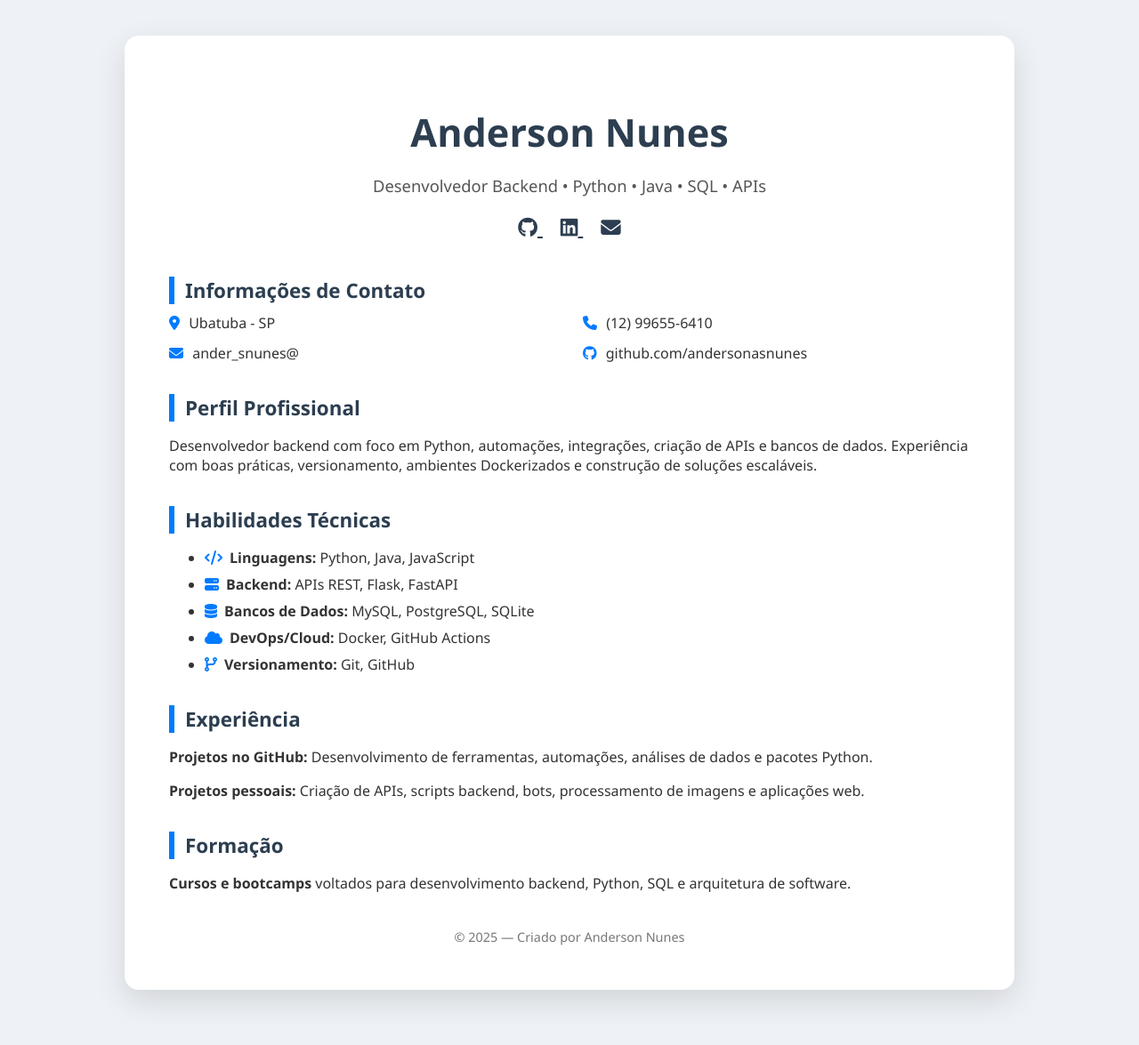
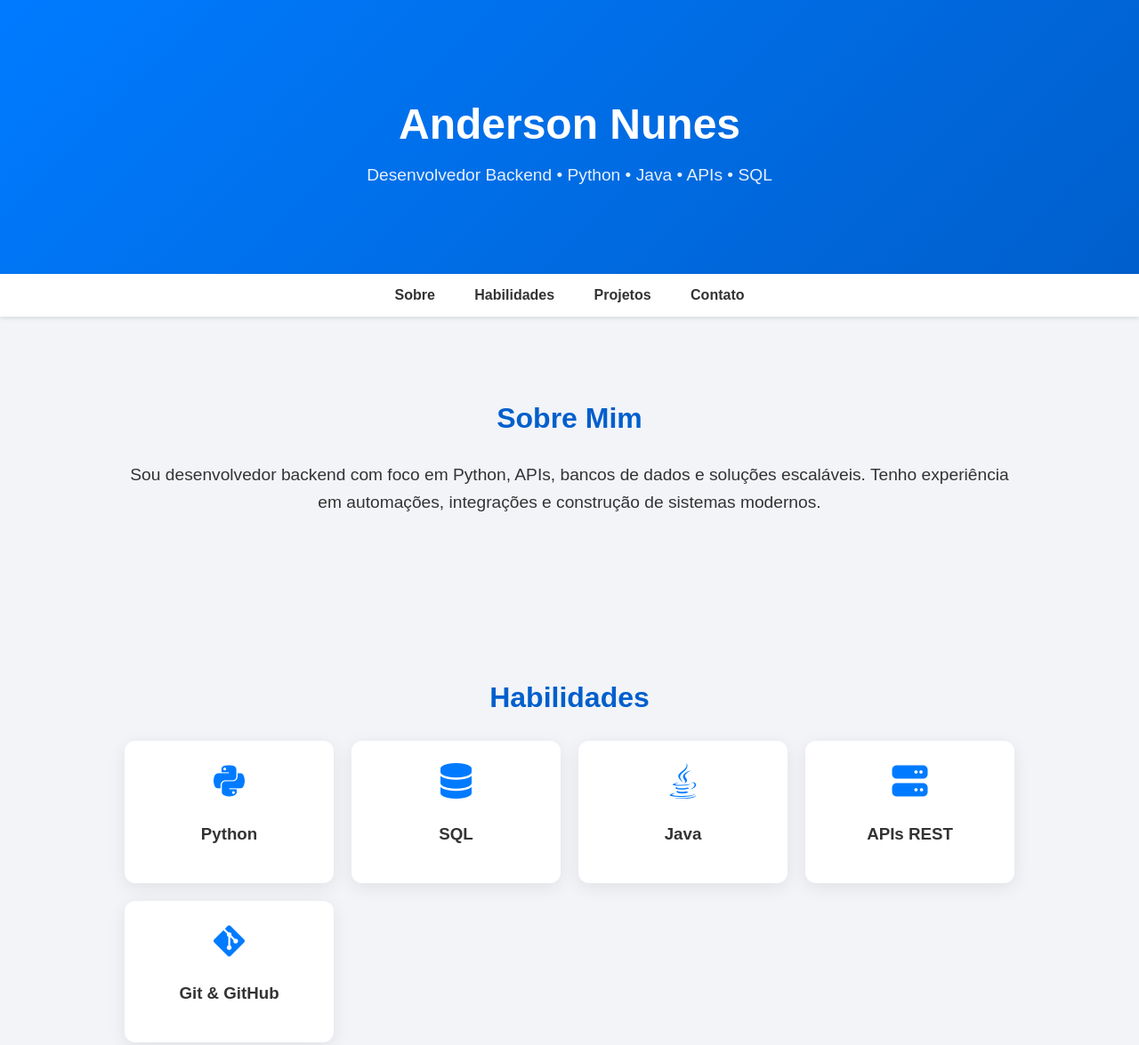
Before and after one commit to andersonasnunes/resume-anderson, a plain HTML site: page index.html in a window 1280 px wide. Shown: the top 1175 px of the page at 89% size. Before the commit the page ends 1153 px from the top, so only its background shows below. Drawn offline with Linux system fonts and the light colour scheme.

Commit message:
Update index.html

```diff
--- a/index.html
+++ b/index.html
@@ -1,179 +1,255 @@
 <!DOCTYPE html>
 <html lang="pt-BR">
 <head>
-<meta charset="UTF-8" />
-<meta name="viewport" content="width=device-width, initial-scale=1.0" />
-<title>Currículo - Anderson Nunes</title>
+<meta charset="UTF-8">
+<meta name="viewport" content="width=device-width, initial-scale=1.0">
+<title>Anderson – Desenvolvedor</title>
 
-<!-- Ícones -->
+<!-- Font Awesome -->
 <link rel="stylesheet" href="https://cdnjs.cloudflare.com/ajax/libs/font-awesome/6.5.0/css/all.min.css">
 
 <style>
     body {
         margin: 0;
-        font-family: "Segoe UI", Arial, sans-serif;
-        background: #eef1f5;
+        font-family: "Poppins", sans-serif;
+        background: #f2f4f8;
         color: #333;
-    }
-
-    .container {
-        max-width: 900px;
-        margin: 40px auto;
-        background: white;
-        padding: 50px;
-        border-radius: 16px;
-        box-shadow: 0 12px 35px rgba(0,0,0,0.12);
+        scroll-behavior: smooth;
     }
 
     header {
+        background: linear-gradient(135deg, #007bff, #005fcc);
+        padding: 80px 20px;
+        color: white;
         text-align: center;
-        margin-bottom: 40px;
     }
 
     header h1 {
-        font-size: 2.7rem;
+        font-size: 3rem;
         margin-bottom: 10px;
-        color: #2c3e50;
+        animation: fadeIn 1.2s ease-in-out;
     }
 
     header p {
-        font-size: 1.15rem;
-        color: #555;
+        font-size: 1.2rem;
+        opacity: 0.9;
     }
 
-    /* Redes */
-    .social {
-        margin-top: 15px;
+    nav {
+        background: white;
+        padding: 15px 0;
+        text-align: center;
+        box-shadow: 0 2px 5px rgba(0,0,0,0.1);
+        position: sticky;
+        top: 0;
+        z-index: 10;
     }
 
-    .social a {
-        margin: 0 10px;
-        font-size: 1.4rem;
-        color: #2c3e50;
+    nav a {
+        margin: 0 20px;
+        color: #333;
+        font-weight: 600;
+        text-decoration: none;
         transition: 0.2s;
     }
-    .social a:hover {
+
+    nav a:hover {
         color: #007bff;
     }
 
-    /* Seções */
-    .section {
-        margin-bottom: 35px;
+    section {
+        padding: 70px 20px;
+        max-width: 1000px;
+        margin: auto;
     }
 
-    .section-title {
-        font-size: 1.4rem;
-        margin-bottom: 10px;
-        color: #2c3e50;
-        border-left: 6px solid #007bff;
-        padding-left: 12px;
-        font-weight: 600;
+    .title {
+        text-align: center;
+        font-size: 2rem;
+        margin-bottom: 30px;
+        color: #005fcc;
     }
 
-    /* Informações */
-    .info-grid {
-        display: grid;
-        grid-template-columns: 1fr 1fr;
-        gap: 12px 30px;
-        font-size: 1rem;
-    }
-    @media(max-width: 700px) {
-        .info-grid { grid-template-columns: 1fr; }
-    }
-
-    .highlight {
-        font-weight: bold;
-        color: #007bff;
-        margin-right: 6px;
+    /* Sobre */
+    #sobre p {
+        font-size: 1.2rem;
+        text-align: center;
+        line-height: 1.6;
     }
 
     /* Habilidades */
-    .skills-list li {
-        margin-bottom: 8px;
+    .skills {
+        display: grid;
+        grid-template-columns: repeat(auto-fit, minmax(200px, 1fr));
+        gap: 20px;
     }
-    .skills-list i {
+
+    .skill-card {
+        background: white;
+        padding: 25px;
+        text-align: center;
+        border-radius: 12px;
+        box-shadow: 0 5px 20px rgba(0,0,0,0.08);
+        transition: 0.3s;
+    }
+
+    .skill-card:hover {
+        transform: translateY(-6px);
+        box-shadow: 0 10px 30px rgba(0,0,0,0.15);
+    }
+
+    .skill-card i {
+        font-size: 2.5rem;
         color: #007bff;
-        margin-right: 8px;
+        margin-bottom: 10px;
+    }
+
+    /* Projetos */
+    .projects {
+        display: grid;
+        grid-template-columns: repeat(auto-fit, minmax(260px, 1fr));
+        gap: 25px;
+    }
+
+    .project-card {
+        background: white;
+        padding: 25px;
+        border-radius: 12px;
+        box-shadow: 0 5px 20px rgba(0,0,0,0.08);
+        transition: 0.3s;
+    }
+
+    .project-card:hover {
+        transform: translateY(-6px);
+    }
+
+    .project-card h3 {
+        margin-bottom: 10px;
+        color: #005fcc;
+    }
+
+    /* Contato */
+    .contact-info {
+        text-align: center;
+        font-size: 1.2rem;
+    }
+
+    .contact-info i {
+        color: #005fcc;
+        margin-right: 10px;
     }
 
     /* Footer */
-    .footer {
+    footer {
+        margin-top: 50px;
+        background: #005fcc;
+        padding: 20px;
         text-align: center;
-        margin-top: 40px;
-        font-size: 0.9rem;
-        color: #777;
+        color: white;
+    }
+
+    /* Animações */
+    @keyframes fadeIn {
+        from { opacity: 0; transform: translateY(-20px); }
+        to { opacity: 1; transform: translateY(0); }
     }
 </style>
 </head>
 <body>
-<div class="container">
 
-    <!-- Cabeçalho -->
+<!-- Header -->
 <header>
     <h1>Anderson Nunes</h1>
-        <p>Desenvolvedor Backend • Python • Java • SQL • APIs</p>
-
-        <div class="social">
-            <a href="https://github.com/andersonasnunes" target="_blank">
-                <i class="fab fa-github"></i>
-            </a>
-            <a href="#" target="_blank">
-                <i class="fab fa-linkedin"></i>
-            </a>
-            <a href="mailto:ander_snunes@" target="_blank">
-                <i class="fas fa-envelope"></i>
-            </a>
-        </div>
+    <p>Desenvolvedor Backend • Python • Java • APIs • SQL</p>
 </header>
 
-    <!-- Contato -->
-    <div class="section">
-        <div class="section-title">Informações de Contato</div>
-        <div class="info-grid">
-            <div><span class="highlight"><i class="fa-solid fa-location-dot"></i></span> Ubatuba - SP</div>
-            <div><span class="highlight"><i class="fa-solid fa-phone"></i></span> (12) 99655-6410</div>
-            <div><span class="highlight"><i class="fa-solid fa-envelope"></i></span> ander_snunes@</div>
-            <div><span class="highlight"><i class="fa-brands fa-github"></i></span> github.com/andersonasnunes</div>
+<!-- Menu -->
+<nav>
+    <a href="#sobre">Sobre</a>
+    <a href="#habilidades">Habilidades</a>
+    <a href="#projetos">Projetos</a>
+    <a href="#contato">Contato</a>
+</nav>
+
+<!-- Sobre -->
+<section id="sobre">
+    <h2 class="title">Sobre Mim</h2>
+    <p>
+        Sou desenvolvedor backend com foco em Python, APIs, bancos de dados e soluções escaláveis.
+        Tenho experiência em automações, integrações e construção de sistemas modernos.
+    </p>
+</section>
+
+<!-- Habilidades -->
+<section id="habilidades">
+    <h2 class="title">Habilidades</h2>
+
+    <div class="skills">
+        <div class="skill-card">
+            <i class="fa-brands fa-python"></i>
+            <h3>Python</h3>
+        </div>
+
+        <div class="skill-card">
+            <i class="fa-solid fa-database"></i>
+            <h3>SQL</h3>
+        </div>
+
+        <div class="skill-card">
+            <i class="fa-brands fa-java"></i>
+            <h3>Java</h3>
+        </div>
+
+        <div class="skill-card">
+            <i class="fa-solid fa-server"></i>
+            <h3>APIs REST</h3>
+        </div>
+
+        <div class="skill-card">
+            <i class="fa-brands fa-git-alt"></i>
+            <h3>Git & GitHub</h3>
         </div>
     </div>
+</section>
 
-    <!-- Perfil -->
-    <div class="section">
-        <div class="section-title">Perfil Profissional</div>
-        <p>
-            Desenvolvedor backend com foco em Python, automações, integrações,
-            criação de APIs e bancos de dados. Experiência com boas práticas,
-            versionamento, ambientes Dockerizados e construção de soluções escaláveis.
-        </p>
+<!-- Projetos -->
+<section id="projetos">
+    <h2 class="title">Projetos</h2>
+
+    <div class="projects">
+
+        <div class="project-card">
+            <h3>Pacote de Processamento de Imagens</h3>
+            <p>Ferramenta em Python para manipulação e análise de imagens. Inclui filtros, resize e detecção de bordas.</p>
         </div>
 
-    <!-- Habilidades -->
-    <div class="section">
-        <div class="section-title">Habilidades Técnicas</div>
-        <ul class="skills-list">
-            <li><i class="fa-solid fa-code"></i><strong>Linguagens:</strong> Python, Java, JavaScript</li>
-            <li><i class="fa-solid fa-server"></i><strong>Backend:</strong> APIs REST, Flask, FastAPI</li>
-            <li><i class="fa-solid fa-database"></i><strong>Bancos de Dados:</strong> MySQL, PostgreSQL, SQLite</li>
-            <li><i class="fa-solid fa-cloud"></i><strong>DevOps/Cloud:</strong> Docker, GitHub Actions</li>
-            <li><i class="fa-solid fa-code-branch"></i><strong>Versionamento:</strong> Git, GitHub</li>
-        </ul>
+        <div class="project-card">
+            <h3>API de Cadastro</h3>
+            <p>API moderna em FastAPI com autenticação JWT, rota CRUD e conexão com banco de dados.</p>
         </div>
 
-    <!-- Experiência -->
-    <div class="section">
-        <div class="section-title">Experiência</div>
-        <p><strong>Projetos no GitHub:</strong> Desenvolvimento de ferramentas, automações, análises de dados e pacotes Python.</p>
-        <p><strong>Projetos pessoais:</strong> Criação de APIs, scripts backend, bots, processamento de imagens e aplicações web.</p>
+        <div class="project-card">
+            <h3>Dashboard de Estudos</h3>
+            <p>Dashboard interativo para acompanhar metas de estudo, usando JavaScript e gráficos dinâmicos.</p>
         </div>
 
-    <!-- Formação -->
-    <div class="section">
-        <div class="section-title">Formação</div>
-        <p><strong>Cursos e bootcamps</strong> voltados para desenvolvimento backend, Python, SQL e arquitetura de software.</p>
     </div>
+</section>
 
-    <div class="footer">© 2025 — Criado por Anderson Nunes</div>
+<!-- Contato -->
+<section id="contato">
+    <h2 class="title">Contato</h2>
 
+    <div class="contact-info">
+        <p><i class="fa-solid fa-envelope"></i> ander_snunes@</p>
+        <p><i class="fa-solid fa-phone"></i> (12) 99655-6410</p>
+        <p><i class="fa-brands fa-github"></i> github.com/andersonasnunes</p>
     </div>
+</section>
+
+<footer>
+    © 2025 — Anderson Nunes
+</footer>
+
 </body>
 </html>
```
Lines whose indentation alone changed are shown as unchanged.
